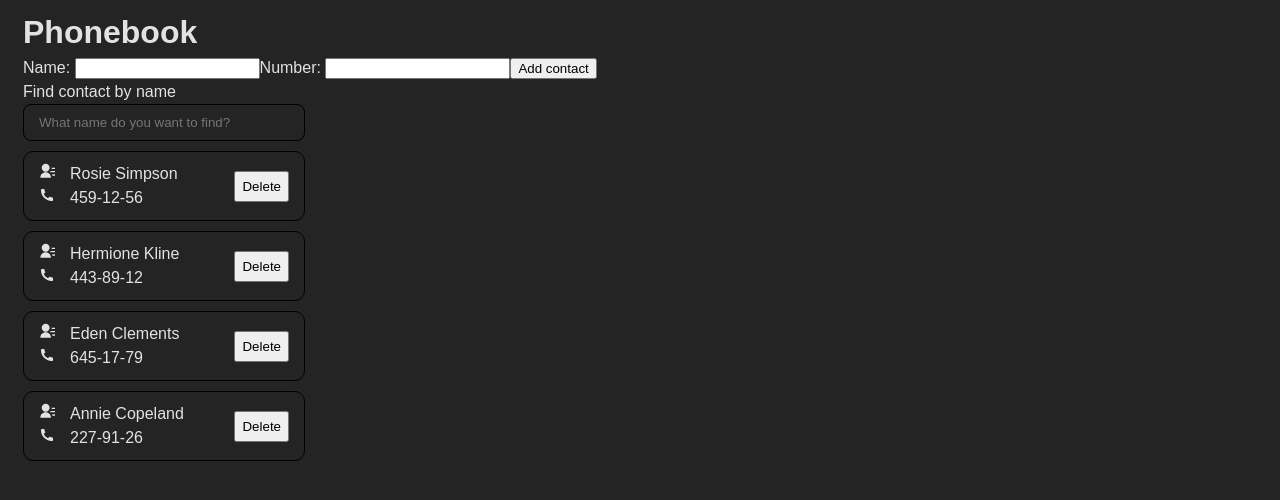
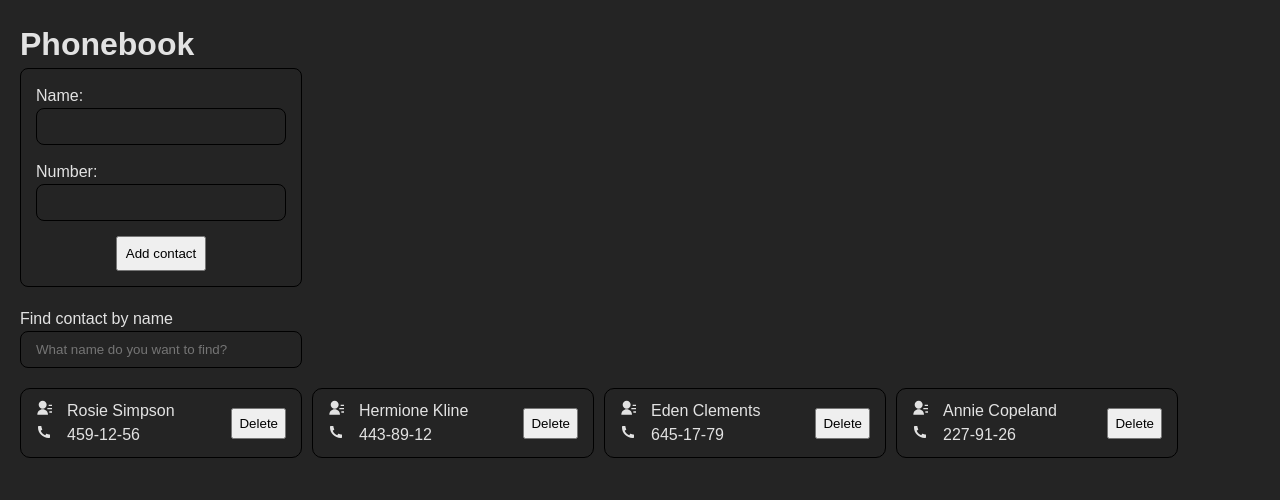
Before and after one commit to Dmytro-Tr/goit-react-hw-03, a React (Vite) app: page / in a window 1280 px wide. Shown: the top 500 px of the page. Built offline with nearby package versions, Linux system fonts and the light colour scheme.

Commit message:
styles for all css

```diff
--- a/src/components/Contact/contact.module.css
+++ b/src/components/Contact/contact.module.css
@@ -6,7 +6,6 @@
   border: 1px solid #000;
   border-radius: 10px;
   padding: 10px 15px;
-  margin: 10px 0;
 }
 
 .text {
--- a/src/components/ContactForm/ContactForm.jsx
+++ b/src/components/ContactForm/ContactForm.jsx
@@ -1,6 +1,7 @@
 import { ErrorMessage, Field, Form, Formik } from "formik";
 import { useId } from "react";
 import * as Yup from "yup";
+import s from "./contactForm.module.css";
 
 const ContactForm = ({ addContact }) => {
   const nameId = useId();
@@ -23,16 +24,18 @@ const ContactForm = ({ addContact }) => {
       onSubmit={addContact}
       validationSchema={feedbackSchema}
     >
-      <Form>
+      <Form className={s.form}>
         <label htmlFor={nameId}>Name: </label>
         <Field
           type="text"
           name="name"
           id={nameId}
+          className={s.input}
         />
         <ErrorMessage
           name="name"
           component="span"
+          className={s.error}
         />
 
         <label htmlFor={numberId}>Number: </label>
@@ -40,13 +43,20 @@ const ContactForm = ({ addContact }) => {
           type="tel"
           name="number"
           id={numberId}
+          className={s.input}
         />
         <ErrorMessage
           name="number"
           component="span"
+          className={s.error}
         />
 
-        <button type="submit">Add contact</button>
+        <button
+          type="submit"
+          className={s.button}
+        >
+          Add contact
+        </button>
       </Form>
     </Formik>
   );
--- /dev/null
+++ b/src/components/ContactForm/contactForm.module.css
@@ -0,0 +1,28 @@
+.form {
+  display: flex;
+  flex-direction: column;
+  width: 250px;
+  border: 1px solid #000;
+  margin-bottom: 20px;
+  padding: 15px;
+  border-radius: 8px;
+}
+
+.input {
+  padding: 10px 15px;
+  border-radius: 8px;
+  background-color: inherit;
+  border: 1px solid #000;
+  margin-bottom: 15px;
+}
+
+.button {
+  padding: 8px 8px;
+  display: block;
+  margin: 0 auto;
+}
+
+.error {
+  color: red;
+  font-size: x-small;
+}
--- a/src/components/ContactList/ContactList.jsx
+++ b/src/components/ContactList/ContactList.jsx
@@ -1,9 +1,10 @@
 import Contact from "../Contact/Contact";
+import s from "./contactList.module.css";
 
 const ContactList = ({ contacts, deleteContact }) => {
   return (
     <div>
-      <ul>
+      <ul className={s.list}>
         {contacts.map(({ id, name, number }) => {
           return (
             <Contact
--- /dev/null
+++ b/src/components/ContactList/contactList.module.css
@@ -0,0 +1,5 @@
+.list {
+  display: flex;
+  gap: 10px;
+  flex-wrap: wrap;
+}
--- a/src/components/SearchBox/searchbox.module.css
+++ b/src/components/SearchBox/searchbox.module.css
@@ -4,4 +4,5 @@
   border-radius: 8px;
   background-color: inherit;
   border: 1px solid #000;
+  margin-bottom: 20px;
 }
--- a/src/index.css
+++ b/src/index.css
@@ -16,7 +16,9 @@
 body {
   font-family: sans-serif;
   line-height: 1.5;
-  padding-left: 15px;
+  padding: 20px;
+  max-width: 1280px;
+  margin: 0 auto;
 }
 
 h1,
```
